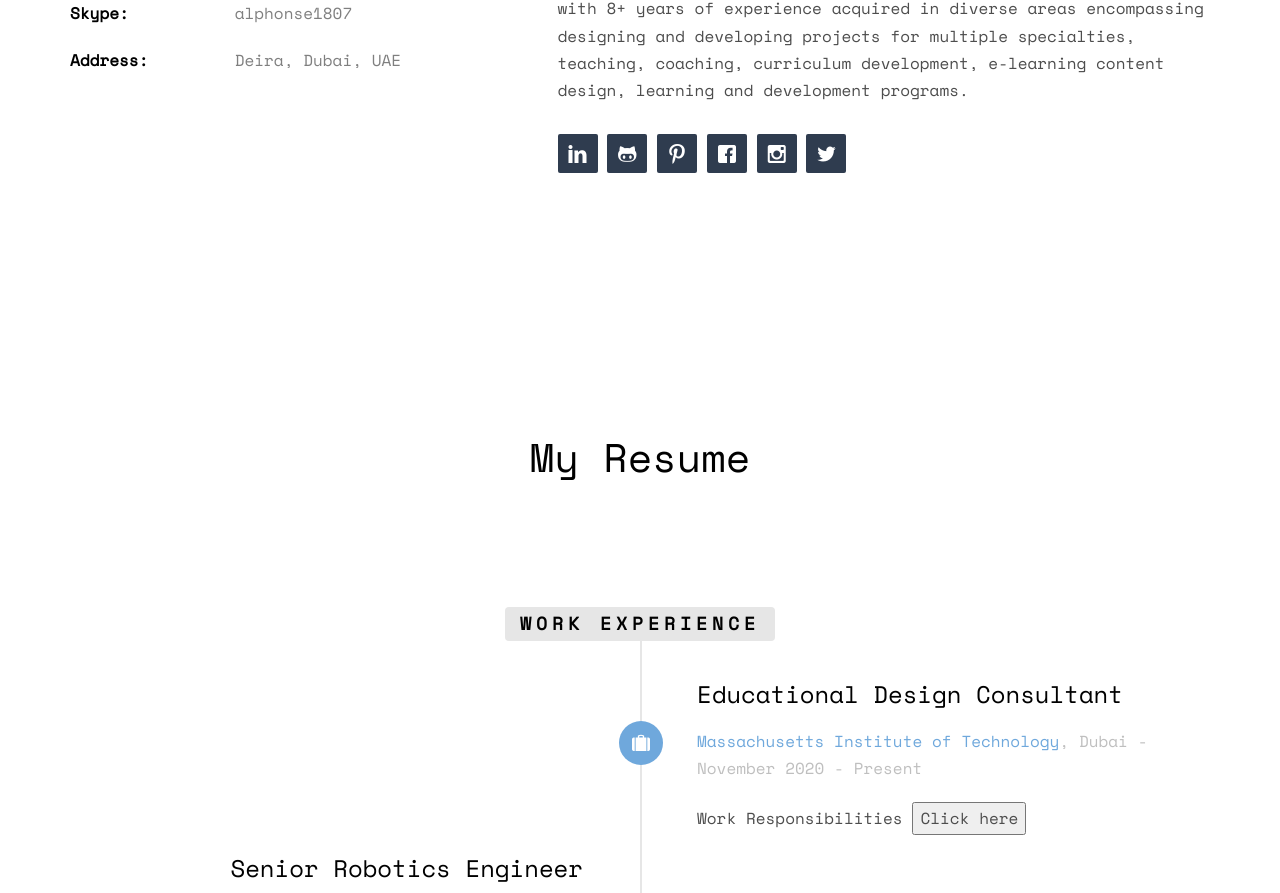
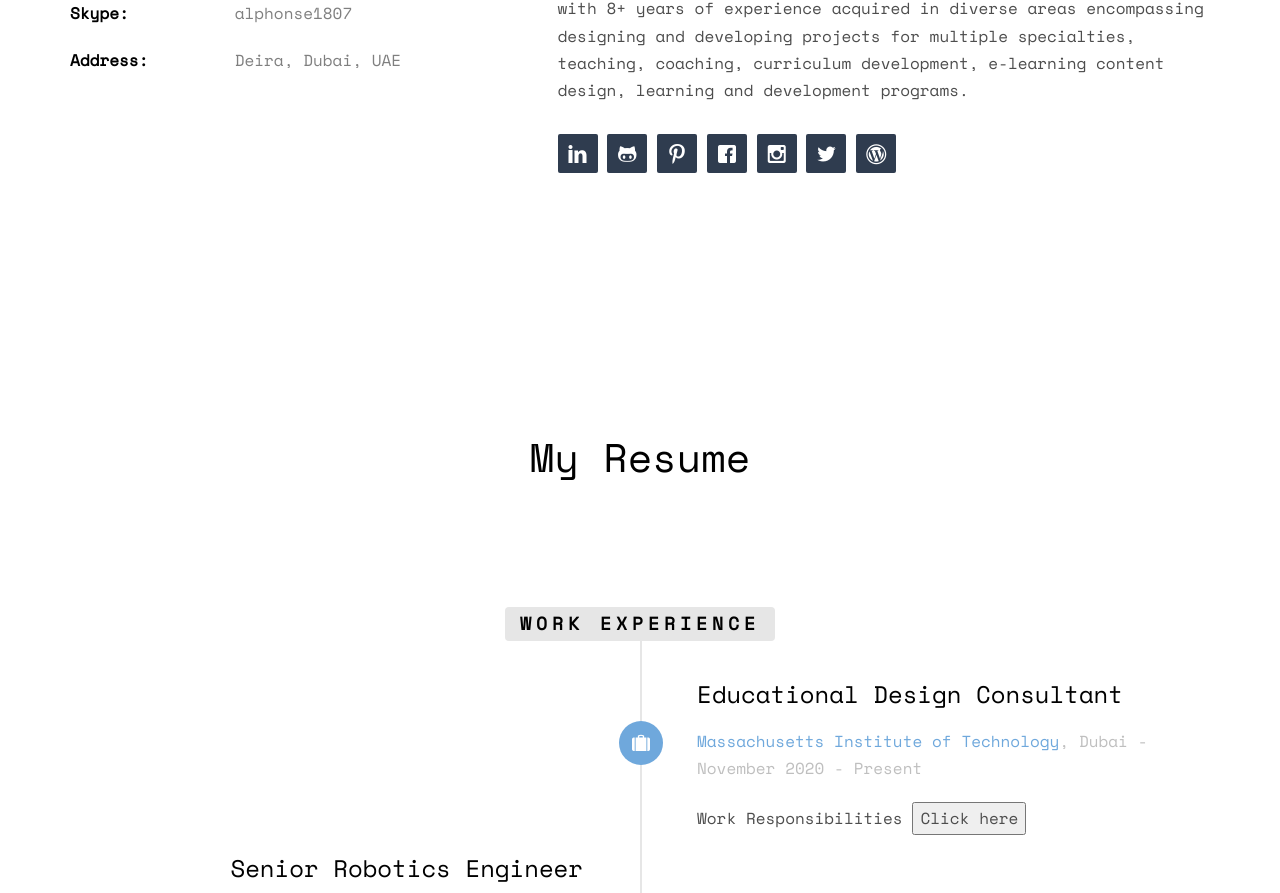
Before and after one commit to alphonse-devasia/alphonse-devasia.github.io, a plain HTML site: page index.html in a window 1280 px wide. Shown: the part 1214-2107 px from the top of the page. Drawn offline with nearby package versions, Linux system fonts and the light colour scheme; files whose address does not match are found by name.

Commit message:
Update index.html
WordPress link added

```diff
--- a/index.html
+++ b/index.html
@@ -104,6 +104,7 @@
 							<li><a href="https://www.facebook.com/alphonse.devasia/" target="_blank"><i class="icon-facebook2"></i></a></li>
 							<li><a href="https://www.instagram.com/alphonsedevasia/" target="_blank"><i class="icon-instagram"></i></a></li>
 							<li><a href="https://twitter.com/AlphonseDevasia/" target="_blank"><i class="icon-twitter2"></i></a></li>
+							<li><a href="https://alphonsedevasia.wordpress.com/" target="_blank"><i class="icon-wordpress"></i></a></li>
 						</ul>
 					</p>
 				</div>
```
